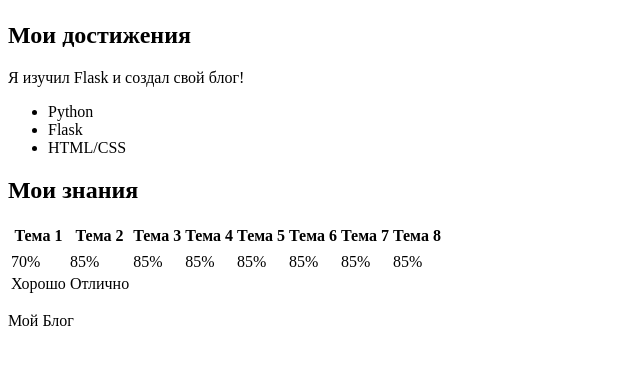
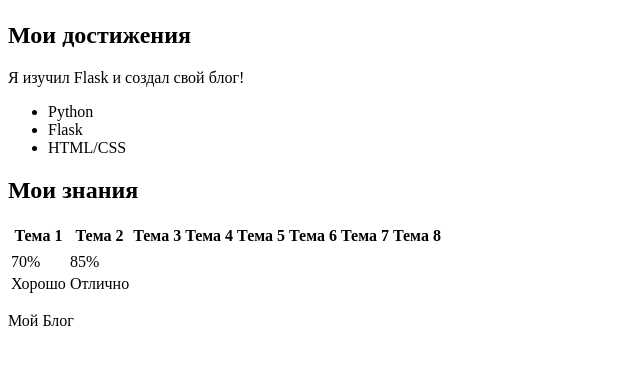
Before and after one commit to mitya-baburin/lesson2, a Flask app: page / in a window 1280 px wide. Shown: the part 58-423 px from the top of the page, without its empty margins (0-640 px from the left). Run offline with Flask 3, Linux system fonts and the light colour scheme.

Commit message:
index.html

```diff
--- a/templates/index.html
+++ b/templates/index.html
@@ -49,12 +49,12 @@
                     <tr>
                         <td>70%</td>
                         <td>85%</td>
-                        <td>85%</td>
-                        <td>85%</td>
-                        <td>85%</td>
-                        <td>85%</td>
-                        <td>85%</td>
-                        <td>85%</td>
+                        <td></td>
+                        <td></td>
+                        <td></td>
+                        <td></td>
+                        <td></td>
+                        <td></td>
                     </tr>
                     <tr>
                         <td>Хорошо</td>
```
